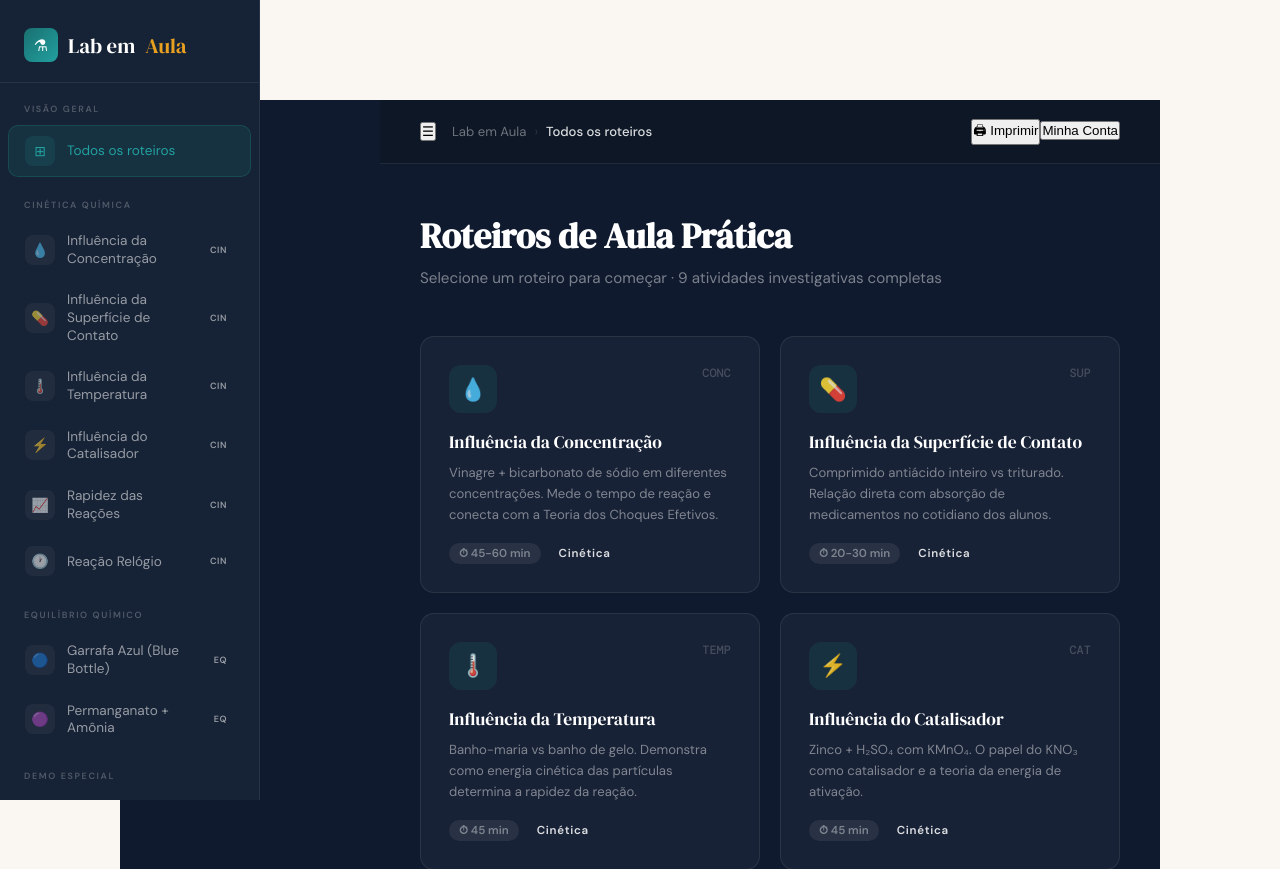
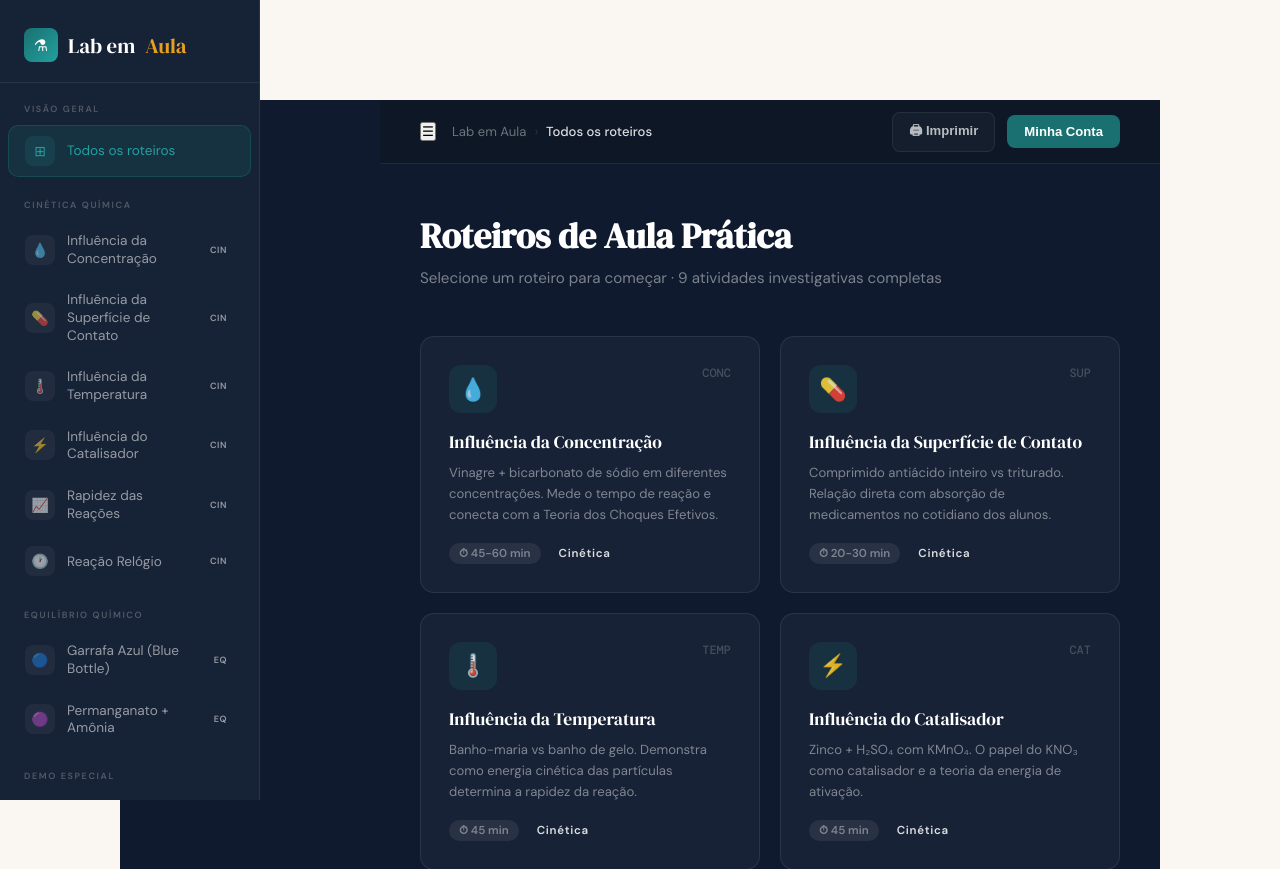
Before and after one commit to Luiza-Bandeira/LabemAula, a Next.js app: page /dashboard in a window 1280 px wide. Shown: the top 869 px of the page. Built offline with nearby package versions, Linux system fonts and the light colour scheme.

Commit message:
style: final fix for topbar buttons

```diff
--- a/src/app/dashboard/layout.css
+++ b/src/app/dashboard/layout.css
@@ -132,6 +132,37 @@ h1, h2, h3, .brand {
   z-index: 50;
 }
 .topbar-left { display: flex; align-items: center; gap: 16px; }
+.topbar-actions { display: flex; gap: 12px; align-items: center; }
+
+.btn-sm {
+  padding: 8px 16px;
+  border-radius: 8px;
+  font-size: 0.82rem;
+  font-weight: 600;
+  cursor: pointer;
+  transition: all 0.2s;
+  border: 1px solid transparent;
+  display: inline-flex;
+  align-items: center;
+  gap: 8px;
+}
+.btn-outline {
+  background: rgba(255,255,255,0.03);
+  border-color: var(--border);
+  color: rgba(255,255,255,0.7);
+}
+.btn-outline:hover {
+  background: rgba(255,255,255,0.06);
+  border-color: rgba(255,255,255,0.2);
+  color: var(--white);
+}
+.btn-teal {
+  background: var(--teal-dash);
+  color: var(--white);
+}
+.btn-teal:hover {
+  background: var(--teal2);
+}
 .breadcrumb {
   display: flex; align-items: center; gap: 8px;
   font-size: .82rem; color: rgba(255,255,255,.4);
```
